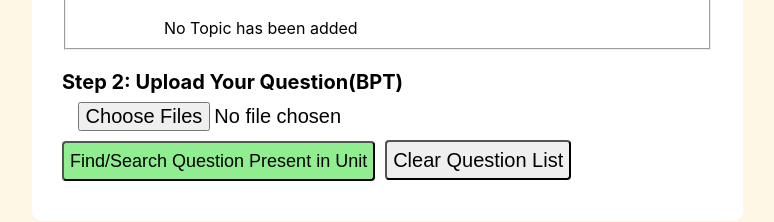
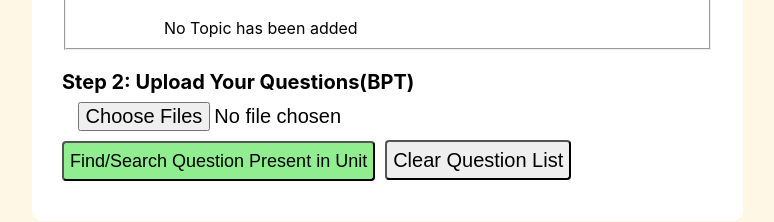
Before and after one commit to abhijitgithub2019/UnitWiseQuestions, a React (Create React App) app: page / in a window 1280 px wide. Shown: the part 607-829 px from the top of the page, without its empty margins (296-1070 px from the left). Built offline with nearby package versions, Linux system fonts and the light colour scheme.

Commit message:
changed the topic title

```diff
--- a/src/AddUnitTopics.js
+++ b/src/AddUnitTopics.js
@@ -269,7 +269,7 @@ const AddUnitTopics = () => {
 
         <div className="populateContainer">
           <label htmlFor="my-input-u pload" className="uploadQuestionTitle">
-            Step 2: Upload Your Question(BPT)
+            Step 2: Upload Your Questions(BPT)
           </label>
           <input
             type="file"
```
